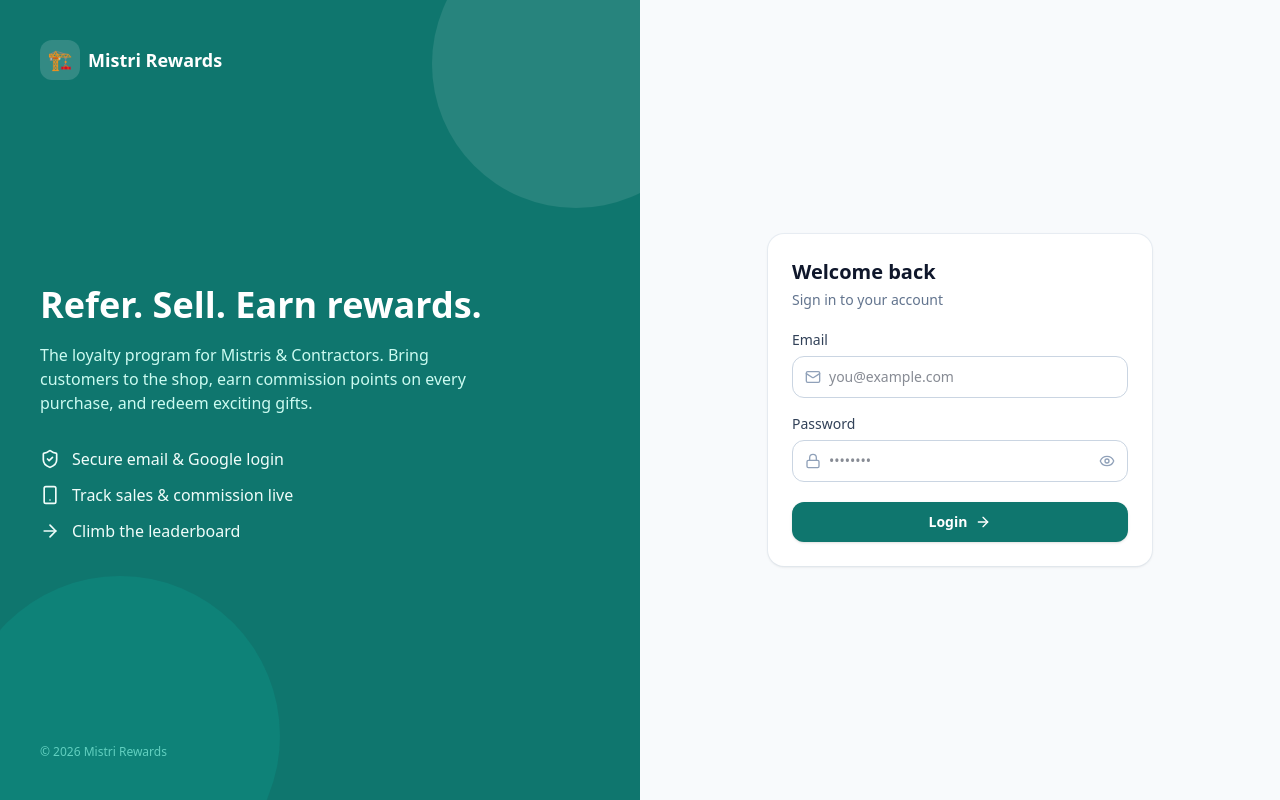
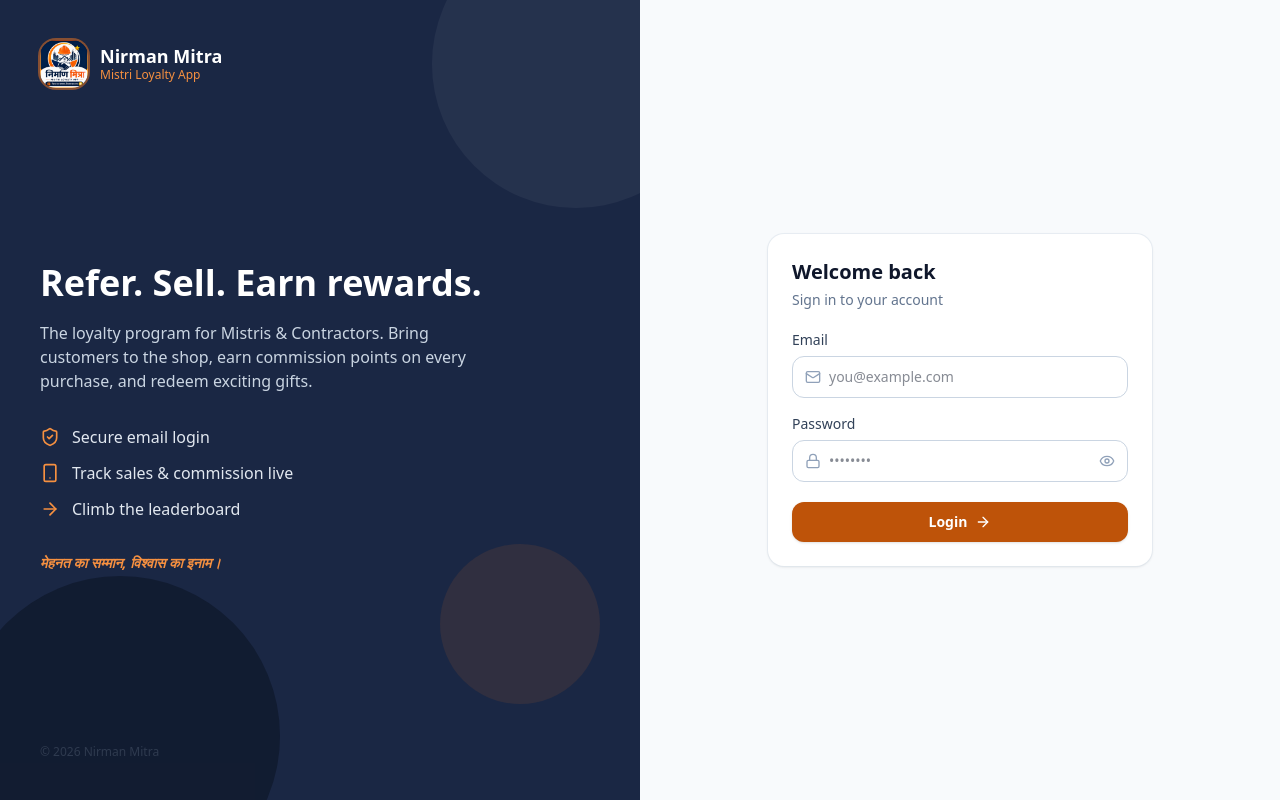
Before and after one commit to nirmanmitraapp-create/Nirman-mitraa, a React (Vite) app: page /login in a window 1280 px wide. Built offline with nearby package versions, Linux system fonts and the light colour scheme; no server answers.

Commit message:
feat: update branding to Nirman Mitra with new logo, colors, and descriptions across the application

```diff
--- a/index.html
+++ b/index.html
@@ -4,15 +4,15 @@
     <meta charset="UTF-8" />
     <link rel="icon" type="image/svg+xml" href="/favicon.svg" />
     <meta name="viewport" content="width=device-width, initial-scale=1.0, maximum-scale=5.0, viewport-fit=cover" />
-    <meta name="theme-color" content="#0f766e" />
-    <meta name="description" content="Mistri & Contractor loyalty rewards platform" />
+    <meta name="theme-color" content="#f47920" />
+    <meta name="description" content="Nirman Mitra — Mistri Loyalty App. Mehnat ka Samman, Vishwas ka Inaam." />
     <link rel="manifest" href="/manifest.webmanifest" />
     <!-- iOS PWA: required for home-screen install + web push on iOS 16.4+ -->
     <meta name="apple-mobile-web-app-capable" content="yes" />
     <meta name="apple-mobile-web-app-status-bar-style" content="black-translucent" />
-    <meta name="apple-mobile-web-app-title" content="Mistri Rewards" />
+    <meta name="apple-mobile-web-app-title" content="Nirman Mitra" />
     <link rel="apple-touch-icon" href="/favicon.svg" />
-    <title>Mistri Rewards</title>
+    <title>Nirman Mitra</title>
   </head>
   <body>
     <div id="root"></div>
--- a/src/components/layout/AdminLayout.jsx
+++ b/src/components/layout/AdminLayout.jsx
@@ -25,13 +25,13 @@ export default function AdminLayout() {
 
   return (
     <div className="min-h-screen bg-slate-100 lg:flex">
-      {/* Desktop sidebar */}
-      <aside className="sticky top-0 hidden h-screen w-64 shrink-0 flex-col bg-slate-900 px-4 py-6 lg:flex">
-        <div className="flex items-center gap-2 px-2">
-          <span className="grid h-9 w-9 place-items-center rounded-xl bg-brand-700 text-lg">🏗️</span>
+      {/* Desktop sidebar — dark navy from logo */}
+      <aside className="sticky top-0 hidden h-screen w-64 shrink-0 flex-col bg-[#1a2744] px-4 py-6 lg:flex">
+        <div className="flex items-center gap-2.5 px-2">
+          <img src="/logo.jpeg" alt="Nirman Mitra" className="h-10 w-10 rounded-xl object-cover ring-2 ring-white/20" />
           <div>
             <p className="font-extrabold leading-tight text-white">Admin Panel</p>
-            <p className="text-[11px] text-slate-400">Mistri Rewards</p>
+            <p className="text-[11px] text-brand-300">Nirman Mitra</p>
           </div>
         </div>
         <nav className="mt-8 flex flex-1 flex-col gap-1">
@@ -42,7 +42,9 @@ export default function AdminLayout() {
               end={n.end}
               className={({ isActive }) =>
                 `flex items-center gap-3 rounded-xl px-3 py-2.5 text-sm font-medium transition ${
-                  isActive ? 'bg-brand-600 text-white' : 'text-slate-300 hover:bg-slate-800 hover:text-white'
+                  isActive
+                    ? 'bg-brand-500 text-white'
+                    : 'text-slate-300 hover:bg-[#243660] hover:text-white'
                 }`
               }
             >
@@ -51,7 +53,7 @@ export default function AdminLayout() {
             </NavLink>
           ))}
         </nav>
-        <button onClick={onLogout} className="flex items-center gap-3 rounded-xl px-3 py-2.5 text-sm font-medium text-rose-300 hover:bg-slate-800">
+        <button onClick={onLogout} className="flex items-center gap-3 rounded-xl px-3 py-2.5 text-sm font-medium text-rose-300 hover:bg-[#243660] hover:text-white transition">
           <LogOut className="h-5 w-5" /> Logout
         </button>
       </aside>
@@ -59,8 +61,8 @@ export default function AdminLayout() {
       <div className="flex min-w-0 flex-1 flex-col">
         {/* Header */}
         <header className="sticky top-0 z-30 flex items-center justify-between border-b border-slate-200 bg-white/90 px-4 py-3 backdrop-blur sm:px-6">
-          <div className="flex items-center gap-2">
-            <span className="grid h-8 w-8 place-items-center rounded-xl bg-brand-700 text-base lg:hidden">🏗️</span>
+          <div className="flex items-center gap-2.5">
+            <img src="/logo.jpeg" alt="Nirman Mitra" className="h-8 w-8 rounded-xl object-cover lg:hidden" />
             <h1 className="font-bold text-slate-900">Admin Panel</h1>
           </div>
           <div className="flex items-center gap-3">
@@ -72,7 +74,6 @@ export default function AdminLayout() {
           </div>
         </header>
 
-        {/* Page content — extra bottom padding on mobile for the tab bar */}
         <main className="mx-auto w-full max-w-6xl flex-1 px-4 py-5 pb-24 sm:px-6 lg:pb-5">
           <Outlet />
         </main>
--- a/src/components/layout/UserLayout.jsx
+++ b/src/components/layout/UserLayout.jsx
@@ -105,7 +105,7 @@ export default function UserLayout() {
   return (
     <div className="min-h-screen bg-slate-100 lg:flex">
       {/* Desktop side rail */}
-      <aside className="sticky top-0 hidden h-screen w-64 shrink-0 flex-col border-r border-slate-200 bg-white px-4 py-6 lg:flex">
+      <aside className="sticky top-0 hidden h-screen w-64 shrink-0 flex-col border-r border-brand-100 bg-white px-4 py-6 lg:flex">
         <Brand />
         <nav className="mt-8 flex flex-1 flex-col gap-1">
           {nav.map((n) => (
@@ -115,7 +115,7 @@ export default function UserLayout() {
               end={n.end}
               className={({ isActive }) =>
                 `flex items-center gap-3 rounded-xl px-3 py-2.5 text-sm font-medium transition ${
-                  isActive ? 'bg-brand-50 text-brand-700' : 'text-slate-600 hover:bg-slate-100'
+                  isActive ? 'bg-brand-50 text-brand-700 font-semibold' : 'text-slate-600 hover:bg-slate-100'
                 }`
               }
             >
@@ -204,15 +204,15 @@ export default function UserLayout() {
 
 function Brand({ small }) {
   return (
-    <div className="flex items-center gap-2">
-      <span className="grid h-9 w-9 place-items-center rounded-xl bg-brand-700 text-lg">🏗️</span>
+    <div className="flex items-center gap-2.5">
+      <img src="/logo.jpeg" alt="Nirman Mitra" className="h-9 w-9 rounded-xl object-cover ring-1 ring-brand-100" />
       {!small && (
         <div>
-          <p className="font-extrabold leading-tight text-slate-900">Mistri Rewards</p>
-          <p className="text-[11px] text-slate-400">Loyalty Program</p>
+          <p className="font-extrabold leading-tight text-[#1a2744]">Nirman Mitra</p>
+          <p className="text-[11px] text-slate-400">Mistri Loyalty App</p>
         </div>
       )}
-      {small && <p className="font-extrabold text-slate-900">Mistri Rewards</p>}
+      {small && <p className="font-extrabold text-[#1a2744]">Nirman Mitra</p>}
     </div>
   )
 }
--- a/src/components/ui/DateRangePicker.jsx
+++ b/src/components/ui/DateRangePicker.jsx
@@ -5,8 +5,8 @@ import { CalendarDays, X, ChevronLeft, ChevronRight } from 'lucide-react'
 import 'react-day-picker/style.css'
 
 const rdpStyles = {
-  '--rdp-accent-color': '#0f766e',
-  '--rdp-accent-background-color': '#ccfbf1',
+  '--rdp-accent-color': '#f47920',
+  '--rdp-accent-background-color': '#fff8f0',
   '--rdp-day-height': '36px',
   '--rdp-day-width': '36px',
   '--rdp-day_button-height': '34px',
--- a/src/index.css
+++ b/src/index.css
@@ -4,17 +4,19 @@
    Design tokens — used across user app + admin panel
 --------------------------------------------------------------------------- */
 @theme {
-  --color-brand-50: #f0fdfa;
-  --color-brand-100: #ccfbf1;
-  --color-brand-200: #99f6e4;
-  --color-brand-300: #5eead4;
-  --color-brand-400: #2dd4bf;
-  --color-brand-500: #14b8a6;
-  --color-brand-600: #0d9488;
-  --color-brand-700: #0f766e;
-  --color-brand-800: #115e59;
-  --color-brand-900: #134e4a;
+  /* Orange — primary brand color from Nirman Mitra logo */
+  --color-brand-50: #fff8f0;
+  --color-brand-100: #feeedd;
+  --color-brand-200: #fcd8b0;
+  --color-brand-300: #f9ba78;
+  --color-brand-400: #f69040;
+  --color-brand-500: #f47920;
+  --color-brand-600: #e0650f;
+  --color-brand-700: #be5309;
+  --color-brand-800: #9b4008;
+  --color-brand-900: #7b3006;
 
+  /* Gold star accent */
   --color-gold-400: #fbbf24;
   --color-gold-500: #f59e0b;
 
--- a/src/pages/Login.jsx
+++ b/src/pages/Login.jsx
@@ -52,35 +52,40 @@ export default function Login() {
   return (
     <div className="grid min-h-screen lg:grid-cols-2">
       {/* Brand panel */}
-      <div className="relative hidden flex-col justify-between overflow-hidden bg-brand-700 p-10 text-white lg:flex">
-        <div className="flex items-center gap-2">
-          <span className="grid h-10 w-10 place-items-center rounded-xl bg-white/15 text-xl">🏗️</span>
-          <span className="text-lg font-bold">Mistri Rewards</span>
+      <div className="relative hidden flex-col justify-between overflow-hidden bg-[#1a2744] p-10 text-white lg:flex">
+        <div className="flex items-center gap-3">
+          <img src="/logo.jpeg" alt="Nirman Mitra" className="h-12 w-12 rounded-2xl object-cover ring-2 ring-brand-500/50" />
+          <div>
+            <p className="text-lg font-bold leading-tight">Nirman Mitra</p>
+            <p className="text-xs text-brand-400">Mistri Loyalty App</p>
+          </div>
         </div>
         <div>
           <h1 className="text-4xl font-extrabold leading-tight">Refer. Sell. Earn rewards.</h1>
-          <p className="mt-4 max-w-md text-brand-100">
+          <p className="mt-4 max-w-md text-slate-300">
             The loyalty program for Mistris &amp; Contractors. Bring customers to the shop, earn
             commission points on every purchase, and redeem exciting gifts.
           </p>
-          <ul className="mt-8 space-y-3 text-brand-50">
-            <li className="flex items-center gap-3"><ShieldCheck className="h-5 w-5" /> Secure email &amp; Google login</li>
-            <li className="flex items-center gap-3"><Smartphone className="h-5 w-5" /> Track sales &amp; commission live</li>
-            <li className="flex items-center gap-3"><ArrowRight className="h-5 w-5" /> Climb the leaderboard</li>
+          <ul className="mt-8 space-y-3 text-slate-200">
+            <li className="flex items-center gap-3"><ShieldCheck className="h-5 w-5 text-brand-400" /> Secure email login</li>
+            <li className="flex items-center gap-3"><Smartphone className="h-5 w-5 text-brand-400" /> Track sales &amp; commission live</li>
+            <li className="flex items-center gap-3"><ArrowRight className="h-5 w-5 text-brand-400" /> Climb the leaderboard</li>
           </ul>
+          <p className="mt-8 text-sm font-semibold italic text-brand-400">मेहनत का सम्मान, विश्वास का इनाम।</p>
         </div>
-        <p className="text-xs text-brand-200">© {new Date().getFullYear()} Mistri Rewards</p>
-        <div className="pointer-events-none absolute -right-20 -top-20 h-72 w-72 rounded-full bg-white/10" />
-        <div className="pointer-events-none absolute -bottom-24 -left-10 h-80 w-80 rounded-full bg-brand-600/40" />
+        <p className="text-xs text-slate-500">© {new Date().getFullYear()} Nirman Mitra</p>
+        <div className="pointer-events-none absolute -right-20 -top-20 h-72 w-72 rounded-full bg-white/5" />
+        <div className="pointer-events-none absolute -bottom-24 -left-10 h-80 w-80 rounded-full bg-[#0d1525]/60" />
+        <div className="pointer-events-none absolute right-10 bottom-24 h-40 w-40 rounded-full bg-brand-500/10" />
       </div>
 
       {/* Form panel */}
       <div className="flex items-center justify-center bg-slate-50 p-5 sm:p-8">
         <div className="w-full max-w-sm">
           <div className="mb-6 text-center lg:hidden">
-            <span className="mb-3 inline-grid h-14 w-14 place-items-center rounded-2xl bg-brand-700 text-2xl">🏗️</span>
-            <h1 className="text-2xl font-extrabold text-slate-900">Mistri Rewards</h1>
-            <p className="text-sm text-slate-500">Loyalty program for Mistris &amp; Contractors</p>
+            <img src="/logo.jpeg" alt="Nirman Mitra" className="mb-3 inline-block h-16 w-16 rounded-2xl object-cover shadow-md" />
+            <h1 className="text-2xl font-extrabold text-[#1a2744]">Nirman Mitra</h1>
+            <p className="text-sm text-slate-500">Mistri Loyalty App</p>
           </div>
 
           {isDemo && (
--- a/src/pages/admin/EditUser.jsx
+++ b/src/pages/admin/EditUser.jsx
@@ -111,7 +111,7 @@ export default function EditUser() {
 
       {/* ── User Hero Card ── */}
       <div className="card overflow-hidden">
-        <div className="h-24 bg-linear-to-br from-brand-600 via-brand-500 to-teal-400" />
+        <div className="h-24 bg-linear-to-br from-[#1a2744] via-brand-600 to-brand-500" />
         <div className="px-5 pb-5">
           <div className="-mt-8 mb-3">
             <div className="ring-4 ring-white rounded-full shadow-sm inline-block">
--- a/src/pages/user/Dashboard.jsx
+++ b/src/pages/user/Dashboard.jsx
@@ -49,7 +49,7 @@ export default function Dashboard() {
   return (
     <div className="space-y-5">
       {/* Referral ID card */}
-      <div className="relative overflow-hidden rounded-2xl bg-gradient-to-br from-brand-700 to-brand-900 p-5 text-white shadow-lg sm:p-6">
+      <div className="relative overflow-hidden rounded-2xl bg-linear-to-br from-brand-700 to-brand-900 p-5 text-white shadow-lg sm:p-6">
         <div className="relative z-10">
           <p className="text-sm text-brand-100">Your Referral ID</p>
           <div className="mt-1 flex items-center gap-3">
@@ -86,7 +86,7 @@ export default function Dashboard() {
               <CartesianGrid strokeDasharray="3 3" stroke="#eef2f7" vertical={false} />
               <XAxis dataKey="month" tick={{ fontSize: 12, fill: '#94a3b8' }} axisLine={false} tickLine={false} />
               <Tooltip cursor={{ fill: '#f1f5f9' }} contentStyle={{ borderRadius: 12, border: '1px solid #e2e8f0', fontSize: 12 }} />
-              <Bar dataKey="points" fill="#0d9488" radius={[6, 6, 0, 0]} maxBarSize={48} />
+              <Bar dataKey="points" fill="#f47920" radius={[6, 6, 0, 0]} maxBarSize={48} />
             </BarChart>
           </ResponsiveContainer>
         </div>
```
Also changed, not shown: src/pages/admin/AdminDashboard.jsx (+4 -4 lines), public/favicon.svg, public/logo.jpeg (added), public/manifest.webmanifest.
